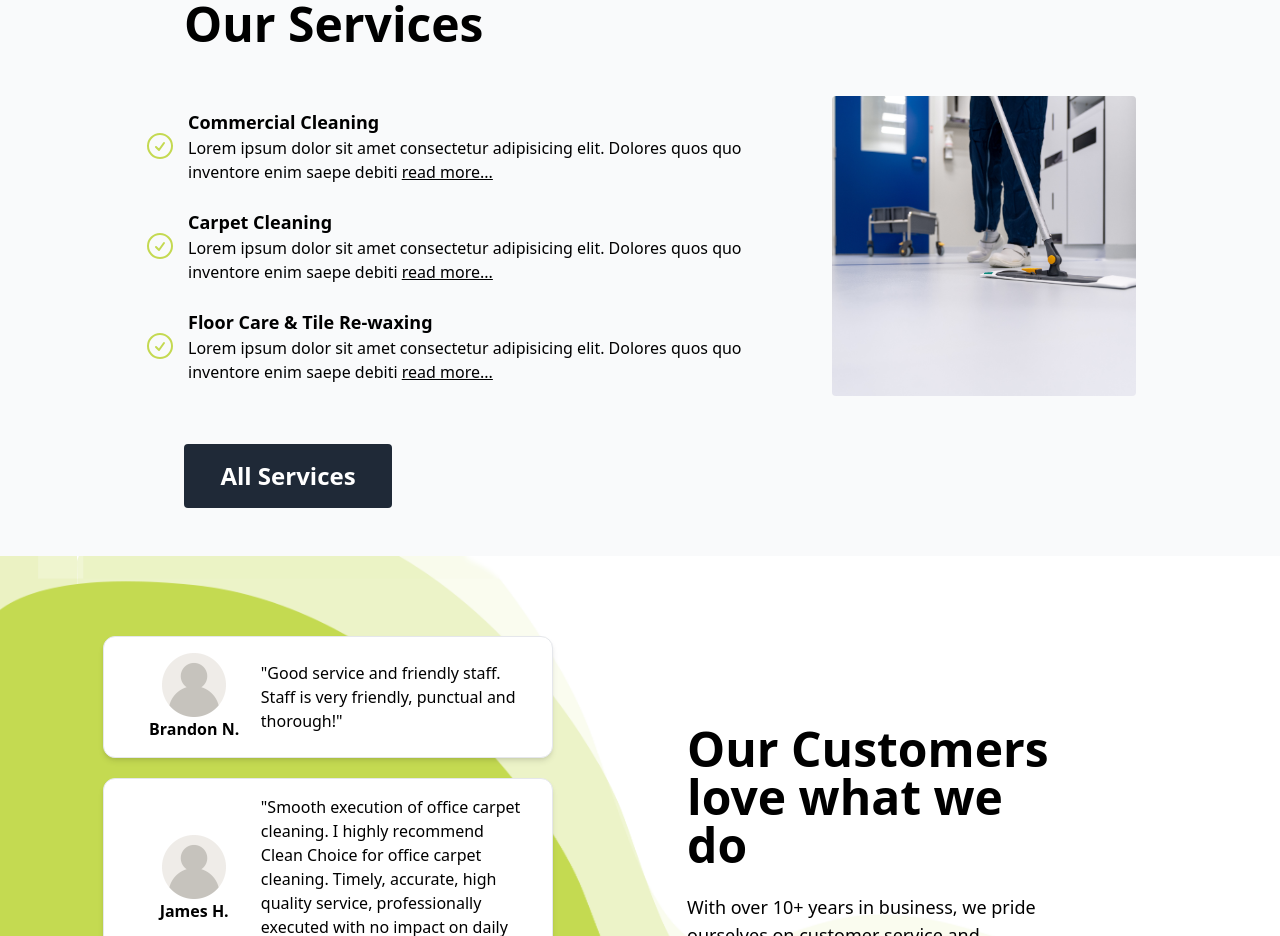
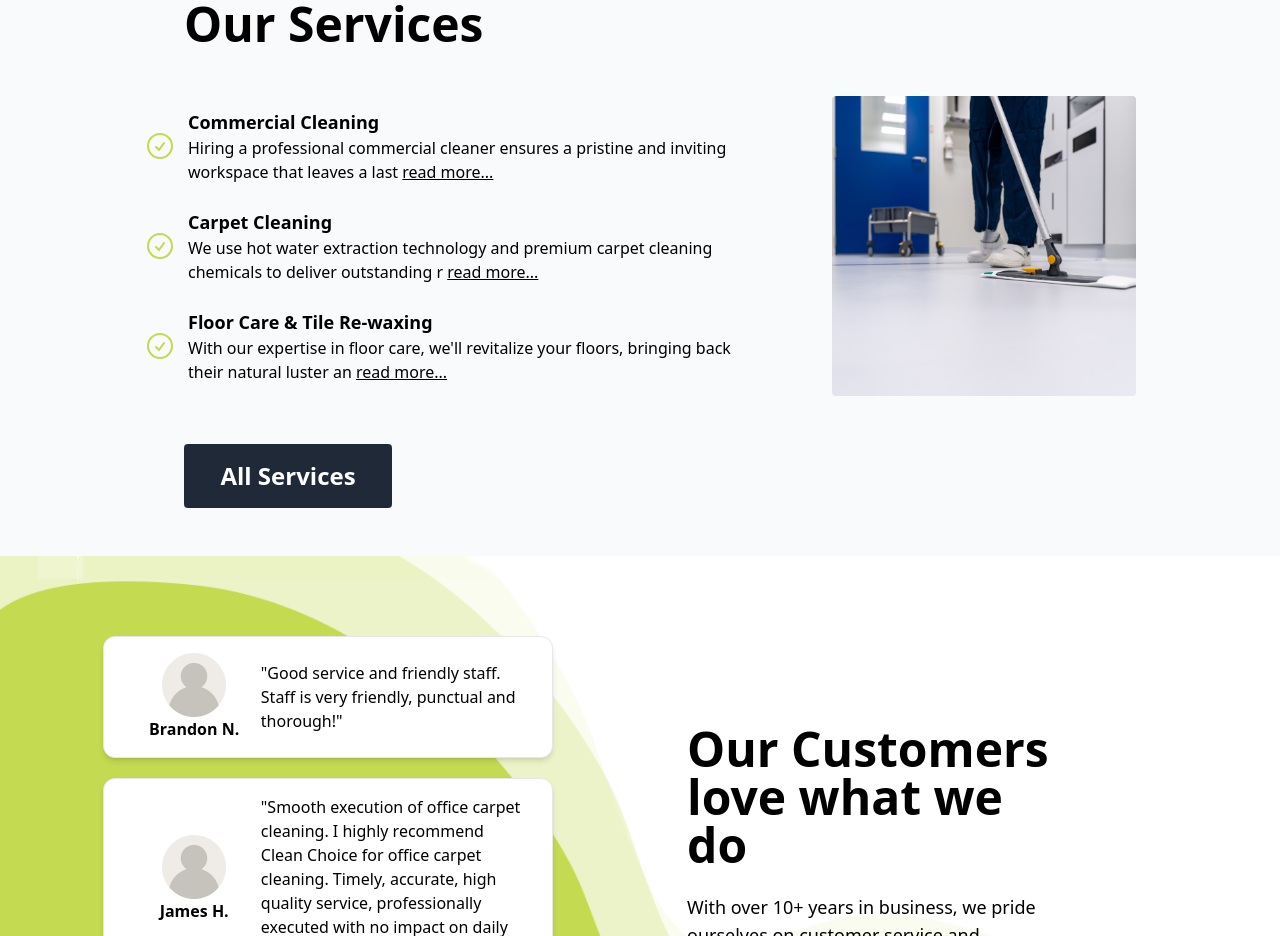
Before and after one commit to Clean-Choice-Website/clean-choice, a React (Vite) app: page / in a window 1280 px wide. Shown: the part 1380-2316 px from the top of the page. Built offline with nearby package versions, Linux system fonts and the light colour scheme.

Commit message:
Change text

```diff
--- a/src/Homepage/HomePageServices.jsx
+++ b/src/Homepage/HomePageServices.jsx
@@ -12,22 +12,23 @@ const HomePageServices = ({ mopping }) => {
           <div className="flex items-center gap-20">
             <ul className="flex w-full flex-col gap-6 md:w-2/3">
               <ServiceBullet serviceName="Commercial Cleaning">
-                Lorem ipsum dolor sit amet consectetur adipisicing elit. Dolores
-                quos quo inventore enim saepe debitis accusantium reprehenderit
-                Lorem ipsum dolor sit amet consectetur adipisicing elit. Dolores
-                quos quo inventore enim saepe debitis accusantium reprehenderit
+                Hiring a professional commercial cleaner ensures a pristine and
+                inviting workspace that leaves a lasting impression on clients
+                and employees alike, promoting a positive and productive
+                environment.
               </ServiceBullet>
               <ServiceBullet serviceName="Carpet Cleaning">
-                Lorem ipsum dolor sit amet consectetur adipisicing elit. Dolores
-                quos quo inventore enim saepe debitis accusantium reprehenderit
-                Lorem ipsum dolor sit amet consectetur adipisicing elit. Dolores
-                quos quo inventore enim saepe debitis accusantium reprehenderit
+                We use hot water extraction technology and premium carpet
+                cleaning chemicals to deliver outstanding results. Our expert
+                team ensures deep cleaning, leaving your carpets fresh,
+                stain-free, and looking like new again.
               </ServiceBullet>
               <ServiceBullet serviceName="Floor Care & Tile Re-waxing">
-                Lorem ipsum dolor sit amet consectetur adipisicing elit. Dolores
-                quos quo inventore enim saepe debitis accusantium reprehenderit
-                Lorem ipsum dolor sit amet consectetur adipisicing elit. Dolores
-                quos quo inventore enim saepe debitis accusantium reprehenderit
+                With our expertise in floor care, we'll revitalize your floors,
+                bringing back their natural luster and leaving them looking as
+                good as new. Expertly strip away old floor finishes, dirt, and
+                grime, then apply high-quality wax for a long-lasting, brilliant
+                shine that transforms your floors.
               </ServiceBullet>
             </ul>
             <div className="hidden md:block md:w-1/2 lg:w-1/3">
```
